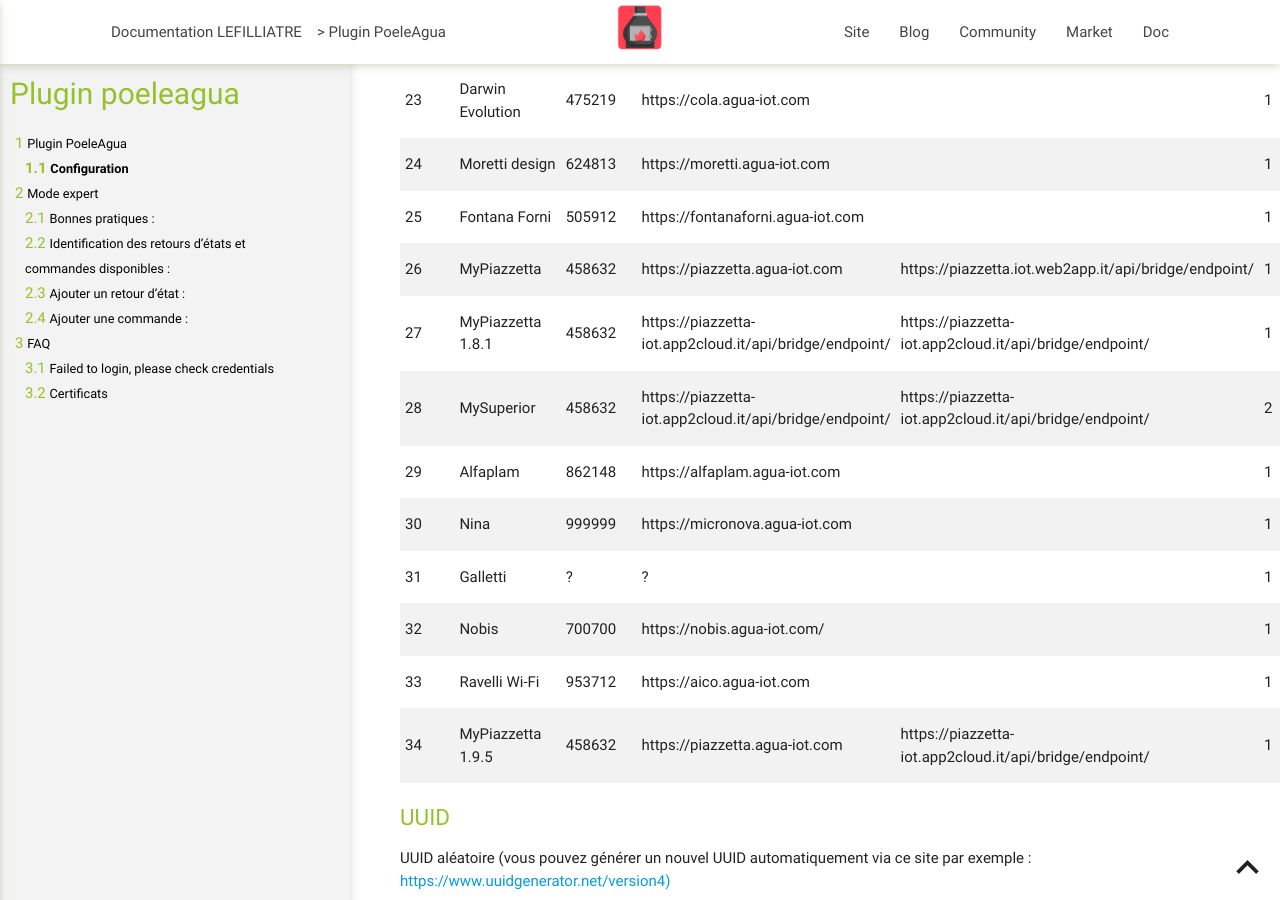
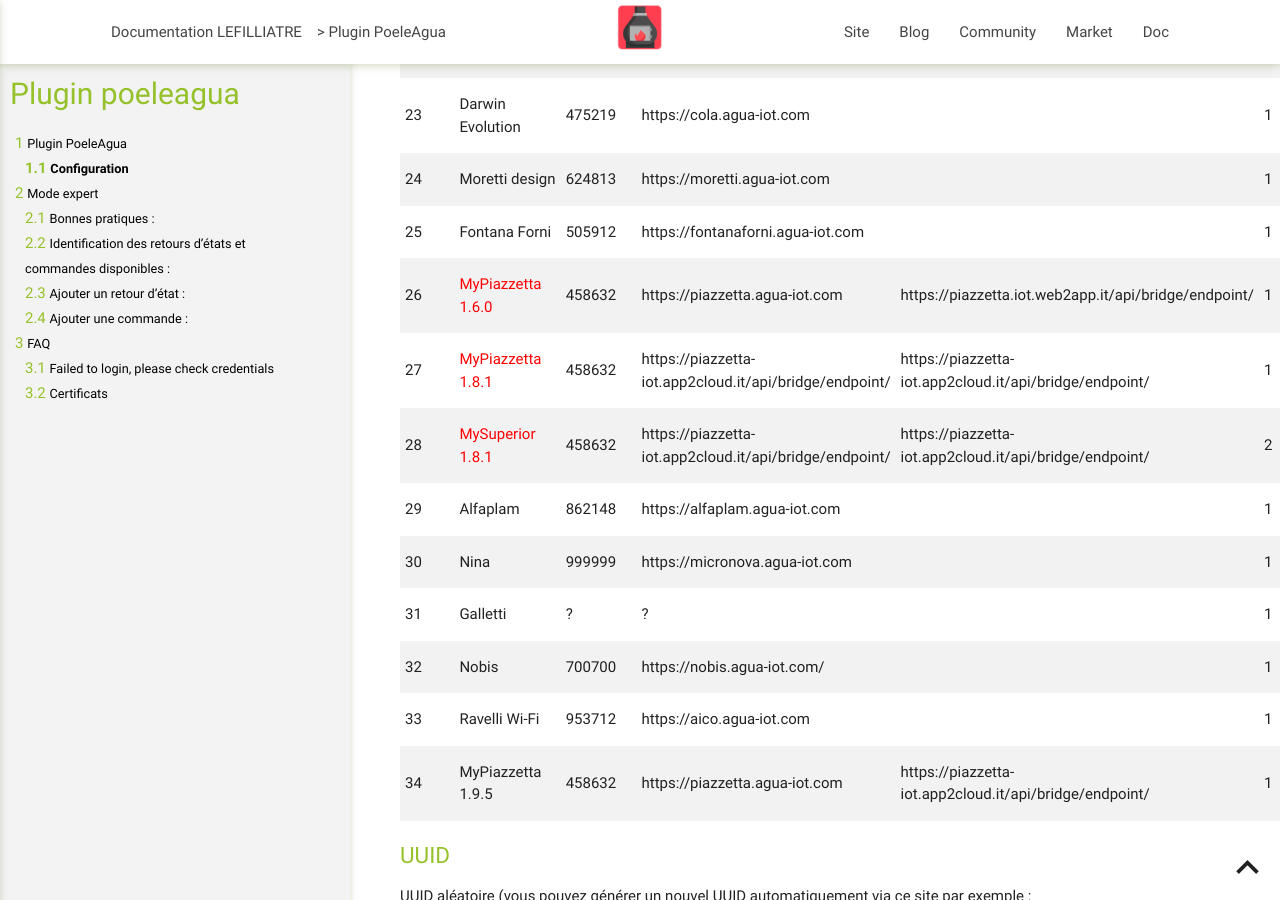
Before and after one commit to lefilliatre/lefilliatre-documentation, a Jekyll site: the page built from PoeleAgua/fr_FR/index.md, in a window 1280 px wide and 900 px high, scrolled down 2105 px. Built offline with Jekyll 4.4.1, drawn with Linux system fonts in a browser that asks for light colours; some of the changed text lies outside the part shown.

Commit message:
Update index.md

```diff
--- a/PoeleAgua/fr_FR/index.md
+++ b/PoeleAgua/fr_FR/index.md
@@ -23,6 +23,7 @@ Pour utiliser le plugin, vous devez configurer les informations suivantes :
 ### Api URL, Login URL , Customer Code , Marque , brandName, Version
 Vous devez renseigner tout d’abord l’adresse de la plateforme Agua IOT de votre fabricant, l'url de login si necessaire (ex piazzetta) (sinon laisser vide) et le Customer Code correspondant, la marque, le brandName si necessaire, et la version en vous référent au tableau si aprés.
 
+<span class="depreciated">texte coloré en vert sur fond bleu</span>
 
 |Config| Fabricant                     | Customer Code | API URL                                		    | Separate login URL (only needed if specified)          | Marque | brandName  | Version |
 |---| ----------------------------- | ------------- | --------------------------------------------- | --------------------------------------------- | ------ | ---------- | ------- |
@@ -52,9 +53,9 @@ Vous devez renseigner tout d’abord l’adresse de la plateforme Agua IOT de vo
 |23| Darwin Evolution              | 475219        | https://cola.agua-iot.com              	            |                                      |1||1.6.0|
 |24| Moretti design                | 624813        | https://moretti.agua-iot.com           		    |                                              |1||1.6.0|
 |25| Fontana Forni                 | 505912        | https://fontanaforni.agua-iot.com  		    |                                            |1||1.6.0|
-|26| MyPiazzetta	           | 458632        | https://piazzetta.agua-iot.com     	            | https://piazzetta.iot.web2app.it/api/bridge/endpoint/  |1||1.6.0|
-|27| MyPiazzetta	1.8.1	        | 458632        | https://piazzetta-iot.app2cloud.it/api/bridge/endpoint/   | https://piazzetta-iot.app2cloud.it/api/bridge/endpoint/  |1|piazzetta|1.9.0|
-|28| MySuperior			| 458632        | https://piazzetta-iot.app2cloud.it/api/bridge/endpoint/   | https://piazzetta-iot.app2cloud.it/api/bridge/endpoint/ |2|superior|1.8.1|
+|26|<font color='red'>MyPiazzetta 1.6.0</font> | 458632        | https://piazzetta.agua-iot.com     	            | https://piazzetta.iot.web2app.it/api/bridge/endpoint/  |1||1.6.0|
+|27| <font color='red'>MyPiazzetta	1.8.1</font> | 458632        | https://piazzetta-iot.app2cloud.it/api/bridge/endpoint/   | https://piazzetta-iot.app2cloud.it/api/bridge/endpoint/  |1|piazzetta|1.9.0|
+|28| <font color='red'>MySuperior 1.8.1</font> | 458632        | https://piazzetta-iot.app2cloud.it/api/bridge/endpoint/   | https://piazzetta-iot.app2cloud.it/api/bridge/endpoint/ |2|superior|1.8.1|
 |29| Alfaplam                      | 862148        | https://alfaplam.agua-iot.com          		    |                                                        |1||1.6.0|
 |30| Nina                          | 999999        | https://micronova.agua-iot.com         		    |                                                        |1||1.6.0|
 |31| Galletti                      | ?             | ?                                      		    |                                                        |1||1.6.0|
```
Also changed, not shown: other parts of PoeleAgua/fr_FR/index.md (+1 -1 lines).
